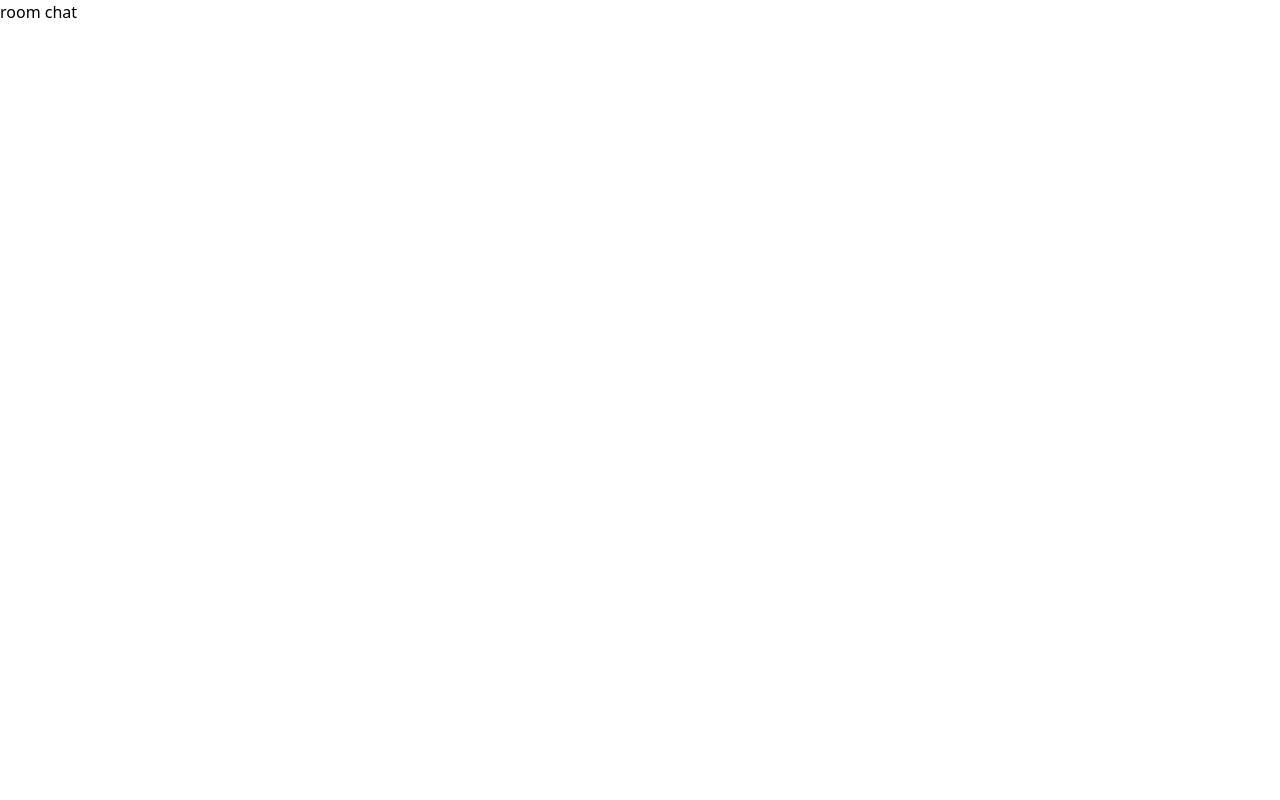
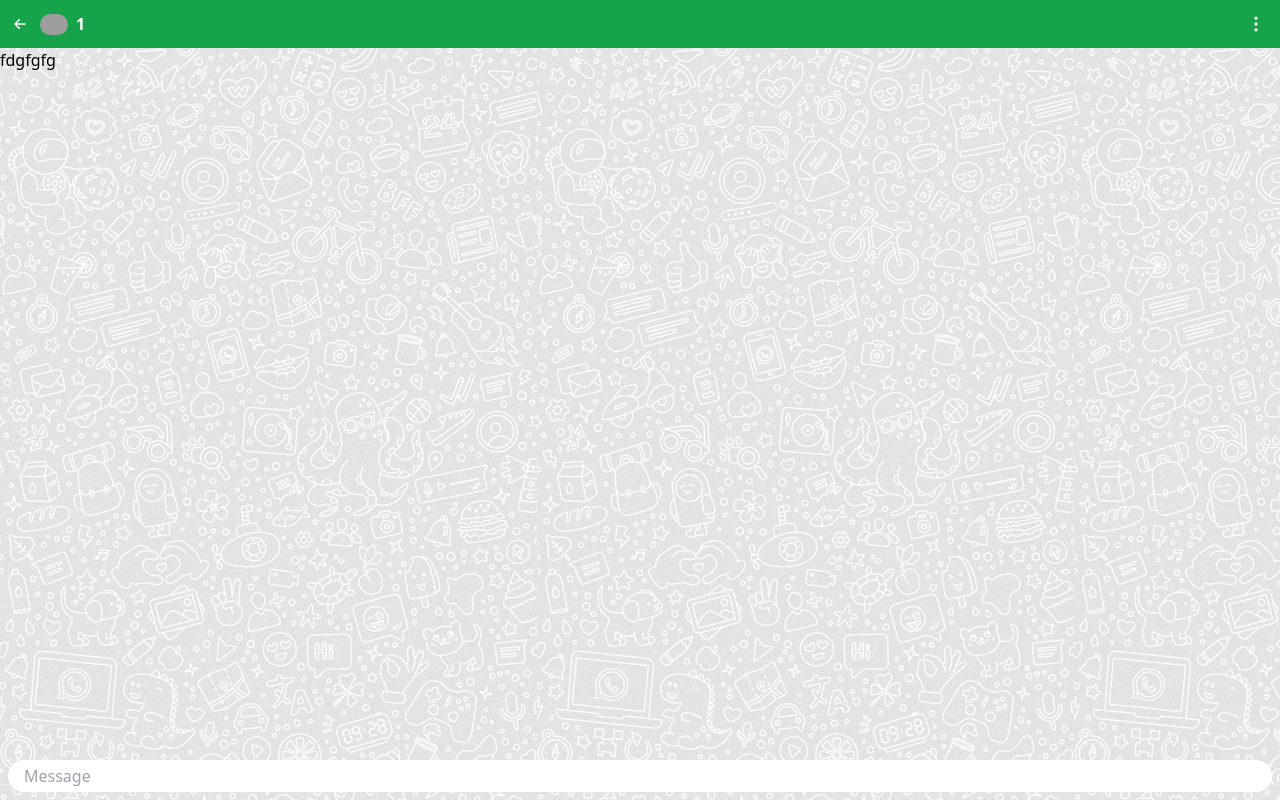
Before and after one commit to eliranr/whatsapp-clone-v1, a Next.js app: page /1 in a window 1280 px wide. Built offline with nearby package versions, Linux system fonts and the light colour scheme; grey boxes are pictures that could not be loaded.

Commit message:
adding the chat page

```diff
--- a/pages/[ids].js
+++ b/pages/[ids].js
@@ -1,7 +1,27 @@
+import {useRouter} from 'next/router';
+import { ArrowSmLeftIcon, DotsVerticalIcon } from "@heroicons/react/outline";
+
 
 
 export default function Chat() {
+  const router = useRouter();
+  const { ids } = router.query;
     return (
-      <h1>room chat</h1>
+      <div className='flex flex-col h-[100vh] bg-auto bg-center' style={{background: "url('images/bg-chat1.png')"}}>
+        <div className='flex flex-none items-center bg-green-600 text-white pr-2.5 pl-1.5 h-[48px] space-x-1.5'>
+          <ArrowSmLeftIcon className='h-7 hoverEffect' onClick={() => router.push('/')}/>
+          <div className='flex flex-grow items-center space-x-2'>
+            <img className="w-7 rounded-full" src="https://st4.depositphotos.com/11634452/21365/v/600/depositphotos_213659488-stock-illustration-picture-profile-icon-human-people.jpg" />
+            <h1 className='font-semibold'>{ids}</h1>
+          </div>
+          <DotsVerticalIcon className="h-7 hoverEffect"/>
+        </div>
+        <div className='w-full flex-grow'>
+          fdgfgfg
+        </div>
+        <div className='p-2'>
+          <input type='text' placeholder='Message' className='w-full h-8 rounded-full px-4' />
+        </div>
+      </div>
     )
 }
--- a/pages/index.js
+++ b/pages/index.js
@@ -1,9 +1,11 @@
 import { SearchIcon, DotsVerticalIcon } from "@heroicons/react/outline";
+import {useRouter} from 'next/router';
 
 export default function Home() {
+  const router = useRouter();
   return (
     <div>
-      <div className="flex items-center justify-between bg-green-600 text-white text-xl py-2.5 px-2.5 font-semibold">
+      <div className="flex items-center justify-between bg-green-600 text-white text-xl pr-2.5 pl-3 h-[48px] font-semibold">
         <h1>WhatsApp</h1>
         <div className="flex flex-row space-x-1">
           <SearchIcon className="h-7 hoverEffect"/>
@@ -11,15 +13,16 @@ export default function Home() {
         </div>
       </div>
       {chats.map(chat =>
-      <div className="flex flex-row items-center p-2 hover:bg-green-100 space-x-2 h-10">
+        <div key={chat.name} onClick={() => router.push(chat.name)} className="flex flex-row items-center px-2 py-2 h-[52px] hover:bg-green-100 space-x-2  cursor-pointer">
           <img className="w-8 rounded-full" src="https://st4.depositphotos.com/11634452/21365/v/600/depositphotos_213659488-stock-illustration-picture-profile-icon-human-people.jpg" />
           <div className="flex flex-row items-center justify-between w-full">
-          <div className="flex flex-col justify-center space-y-0">
-            <h1 className="text-sm font-semibold leading-tight">{chat.name}</h1>
+            <div className="flex flex-col justify-center">
+              <h1 className="text-sm font-semibold leading-3">{chat.name}</h1>
               <span className="text-xs leading-tight">{chat.last_mes}</span>
             </div>
-          <div className="flex fles-col">
+            <div className="flex flex-col items-end space-y-1 h-full">
               <span className="text-xs">{chat.time}</span>
+              {chat.state > 0 && <span className="text-[10px] bg-green-500 rounded-full w-4 h-4 flex items-center justify-center text-white">{chat.state}</span>}
             </div>
           </div>
         </div>
```
Also changed, not shown: public/images/bg-chat.png (added), public/images/bg-chat1.png (added). Lines whose indentation alone changed are shown as unchanged.
